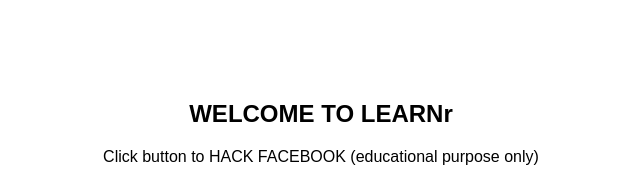
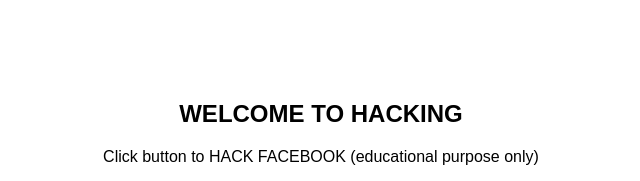
Before and after one commit to riter9873-ux/report, a plain HTML site: page index.html in a window 1280 px wide. Shown: the top 181 px of the page, without its empty margins (319-959 px from the left). Drawn offline with Linux system fonts and the light colour scheme.

Commit message:
Update index.html

```diff
--- a/index.html
+++ b/index.html
@@ -5,7 +5,7 @@
 </head>
 <body style="text-align:center;margin-top:100px;font-family:Arial;">
 
-  <h2>WELCOME TO LEARNr</h2>
+  <h2>WELCOME TO HACKING</h2>
   <p>Click button to HACK FACEBOOK (educational purpose only)</p>
 
   <button onclick="sendData()">ATTACK</button>
```
